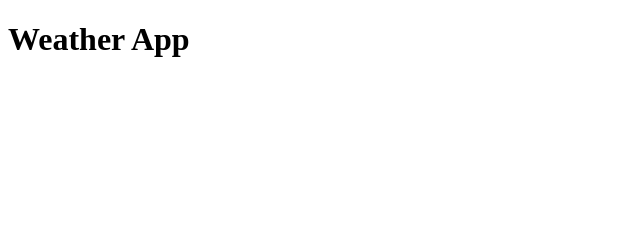
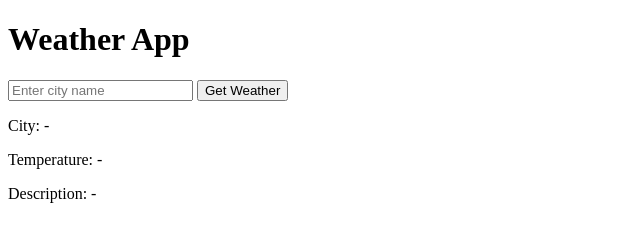
Before and after one commit to Shivamshukla1310/Weather-Application, a plain HTML site: page Weather App/index.html in a window 1280 px wide. Shown: the whole page, without its empty margins (0-640 px from the left). Drawn offline with Linux system fonts and the light colour scheme.

Commit message:
Structure Added

```diff
--- a/Weather App/index.html
+++ b/Weather App/index.html
@@ -8,6 +8,20 @@
   </head>
   <body>
     <h1>Weather App</h1>
+
+    <!-- Search bar and button -->
+    <div class="search-section">
+      <input type="text" id="city-input" placeholder="Enter city name" />
+      <button id="search-btn">Get Weather</button>
+    </div>
+
+    <!-- Weather information display -->
+    <div class="weather-info">
+      <p id="city-name">City: -</p>
+      <p id="temperature">Temperature: -</p>
+      <p id="weather-description">Description: -</p>
+    </div>
+
     <script src="./js/app.js"></script>
   </body>
 </html>
```
